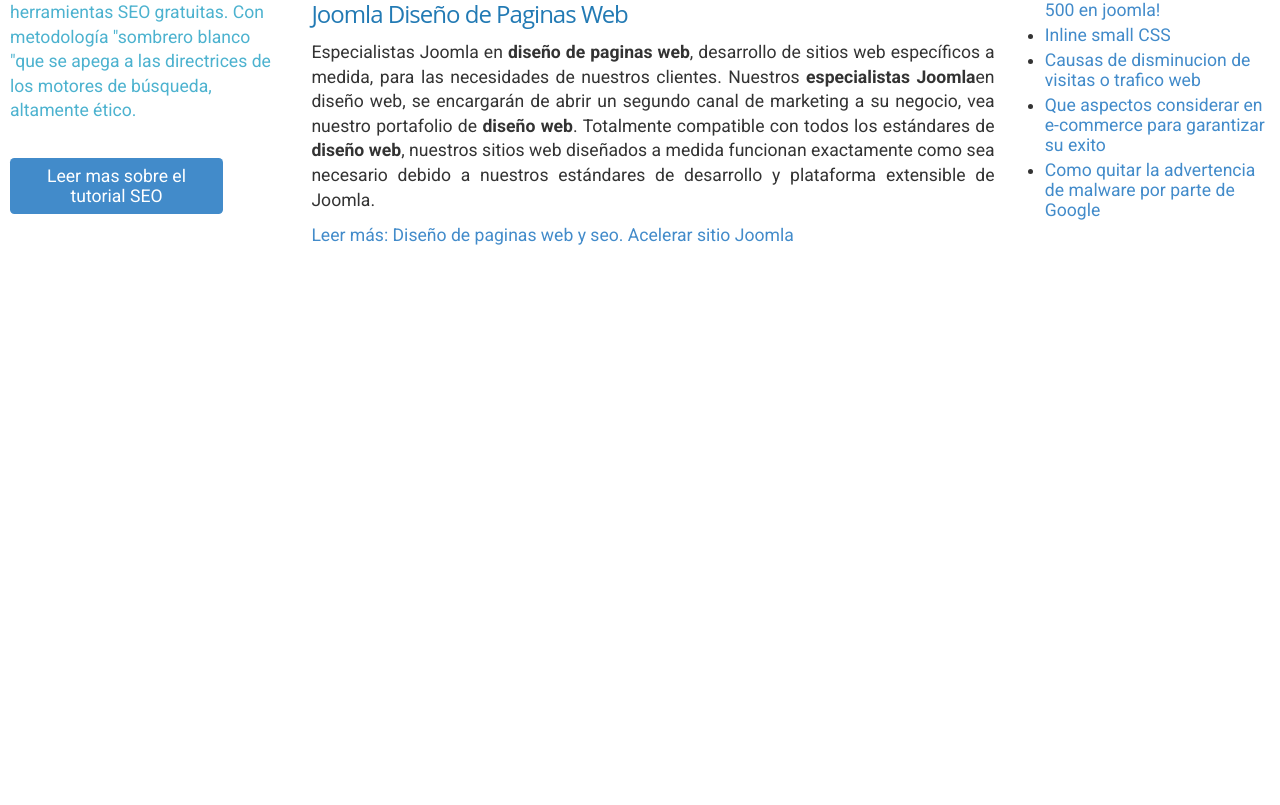
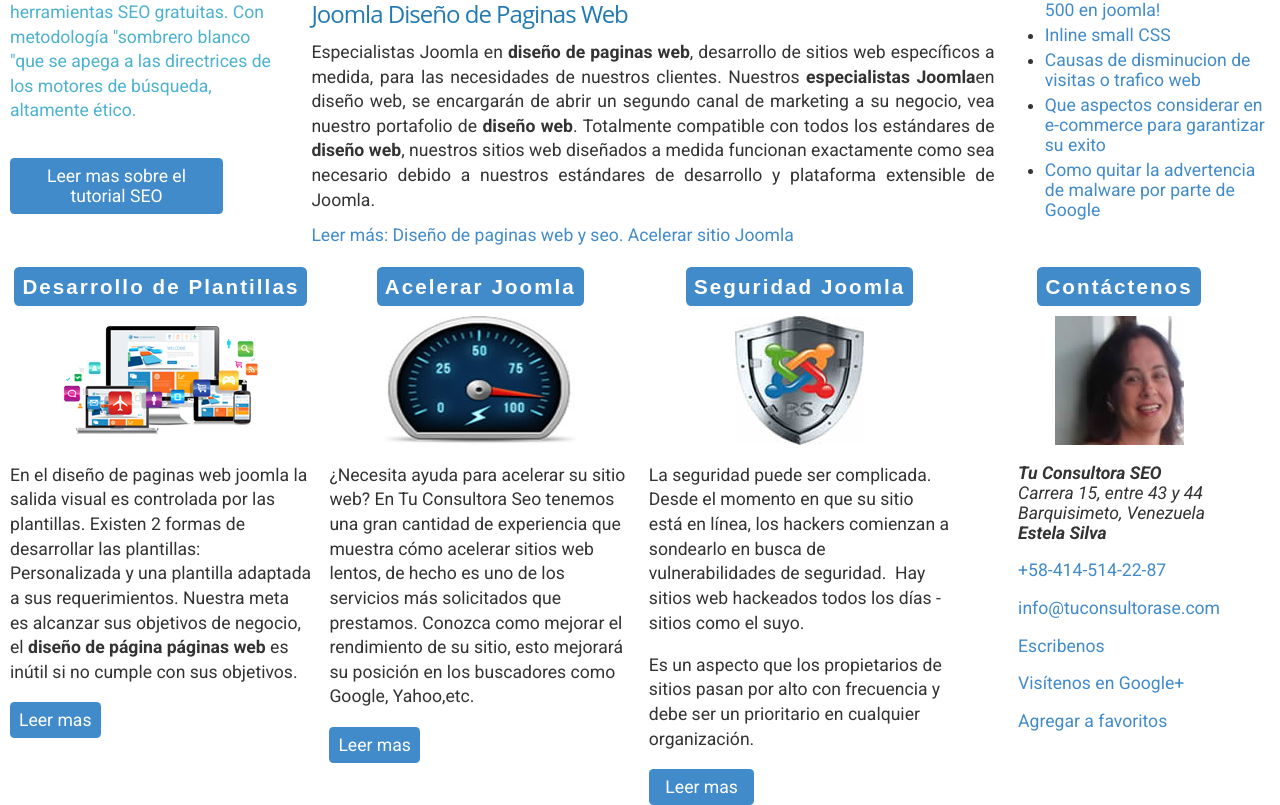
Before and after one commit to kingsleyAwoke/tuconsultorase, a React (Vite) app: page / in a window 1280 px wide. Shown: the part 880-1685 px from the top of the page. Before the commit the page ends 1125 px from the top, so only its background shows below. Built offline with nearby package versions, Linux system fonts and the light colour scheme.

Commit message:
created first menu

```diff
--- a/src/Pages/homepage.jsx
+++ b/src/Pages/homepage.jsx
@@ -1,12 +1,14 @@
 import React from 'react';
 import Hero from '../components/Hero';
 import Main from '../components/Main';
+import SecondMain from '../components/SecondMain';
 
 const Homepage = () => {
   return (
     <>
         <Hero />
         <Main />
+        <SecondMain />
     </>
   )
 }
--- /dev/null
+++ b/src/components/SecondMain.jsx
@@ -0,0 +1,88 @@
+import { Link } from 'react-router-dom';
+
+const SecondMain = () => {
+  return (
+    <section className='second-main-section container'>
+      <div className="row row1">
+        <h3>
+          <span className='primary-btn header-container'>Desarrollo de Plantillas</span>
+        </h3>
+
+        <div className="content">
+          <Link to='/servicios/diseno-de-pagainas-web' title="Desarrollamos plantillas joomla personalizadas y adaptadas a sus requerimientos">
+            <img src="\images\desarrollo-web.png" alt="desarrollo de plantillas joomla responsitive"  width='195' height='129' />
+          </Link>
+        </div>
+
+        <div className="caption">
+          <p>En el diseño de paginas web joomla la salida visual es controlada por las plantillas. Existen 2 formas de desarrollar las plantillas: Personalizada y una plantilla adaptada a sus requerimientos. Nuestra meta es alcanzar sus objetivos de negocio, el <strong>diseño de página páginas web </strong>es inútil si no cumple con sus objetivos.</p>
+
+          <Link className="primary-btn readmore" to="/servicios/diseno-de-pagainas-web">Leer mas</Link>
+        </div>
+      </div>
+
+      <div className="row row2">
+        <h3>
+          <span className="primary-btn">Acelerar Joomla</span>
+        </h3>
+
+        <div className="content">
+          <Link to='/servicios/acelerar-joomla' title="Servicio para acelerar joomla">
+            <img src="\images\speed1.jpg" border="0" alt="Acelerar la carga de sitios joomla" width="195" height="129" />
+          </Link>
+        </div>
+
+        <div className="caption">
+          <p>¿Necesita ayuda para acelerar su sitio web? En Tu Consultora Seo tenemos una gran cantidad de experiencia que muestra cómo acelerar sitios web lentos, de hecho es uno de los servicios más solicitados que prestamos. Conozca como mejorar el rendimiento de su sitio, esto mejorará su posición en los buscadores como Google, Yahoo,etc.</p>
+
+          <Link className="primary-btn readmore" to="/servicios/acelerar-joomla">Leer mas</Link>
+        </div>
+      </div>
+
+      <div className="row row3">
+        <h3>
+          <span className="primary-btn">Seguridad Joomla</span>
+        </h3>
+
+        <div className="content">
+          <Link to='/servicios/acelerar-joomla' title="Impida que los hackers tomen el control de su sitio e instalen software malicioso">
+            <img src="\images\seguridad joomla2.jpg" border="0" alt="Seguridad joomla" width="129" height="129" />
+          </Link>
+        </div>
+
+        <div className="caption">
+          <p>La seguridad puede ser complicada. Desde el momento en que su sitio está en línea, los hackers comienzan a sondearlo en busca de vulnerabilidades de seguridad.  Hay sitios web hackeados todos los días - sitios como el suyo.</p>
+          <p>Es un aspecto que los propietarios de sitios pasan por alto con frecuencia y debe ser un prioritario en cualquier organización.</p>
+
+          <Link className="primary-btn readmore3" to="/servicios/acelerar-joomla">Leer mas</Link>
+        </div>
+      </div>
+
+      <div className="row row4">
+        <h3>
+          <span className="primary-btn">Contáctenos</span>
+        </h3>
+
+        <div className="content">
+          <Link to='/contact' title="Contactenos para desarrollar sus paginas web, servicios seo, desarrollo de plantillas joomla responsitive o cualquiera de los servicios de este sitio. ¡Será un placer trabajar para usted!">
+            <img src="\images\Estela1.jpg" border="0" alt="Contactenos paginas web, seo, plantillas joomla responsitive o cualquiera de los servicios de este sitio" width="129" height="129" />
+          </Link>
+        </div>
+
+        <div className="caption">
+          <address><strong>Tu Consultora SEO</strong>
+          <br/>Carrera 15, entre 43 y 44<br/>Barquisimeto, Venezuela<br/><strong>Estela Silva </strong></address>
+
+          <Link to="tel:+58-414-514-22-87" className='primary-color'>+58-414-514-22-87</Link>
+          <Link to="mailto:info@tuconsultorase.com" className='primary-color'>info@tuconsultorase.com</Link>
+
+          <Link to='/contact' title="Contactenos" className='primary-color'>Escribenos</Link>
+          <Link to='https://support.google.com/accounts/' className='primary-color'>Visítenos en Google+</Link>
+          <Link className='primary-color'>Agregar a favoritos</Link>
+        </div>
+      </div>
+    </section>
+  );
+}
+
+export default SecondMain
--- a/src/index.css
+++ b/src/index.css
@@ -372,6 +372,58 @@
     padding-top: 5px;
 }
 
+/* SECOND MAIN SECTION */
+.second-main-section {
+    margin-top: 30px;
+    display: grid;
+    grid-template-columns: repeat(4, 1fr);
+    /* grid-template-rows: repeat(1, 1fr); */
+    gap: 1rem;
+}
+
+ .row {
+    display: flex;
+    flex-direction: column;
+    gap: 1rem;
+    align-items: center;
+}
+
+.caption {
+    display: flex;
+    flex-direction: column;
+    gap: 1rem;
+}
+
+.readmore {
+    width: 30%;
+}
+
+.readmore3 {
+    width: 35%;
+}
+
+
+
+
+
+
+
+
+
+
+
+
+
+
+
+
+
+
+
+
+
+
+
 /* NOT FOUND PAGE */
 .notFoundContainer {
     width: 100vw;
```
